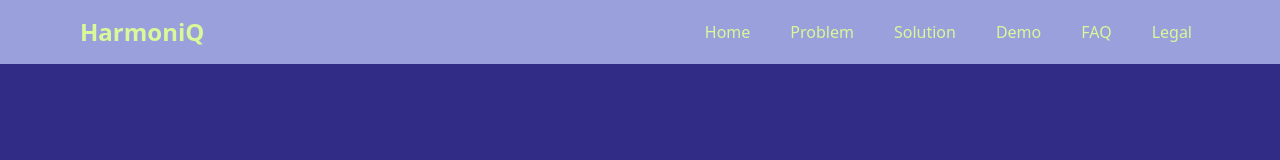
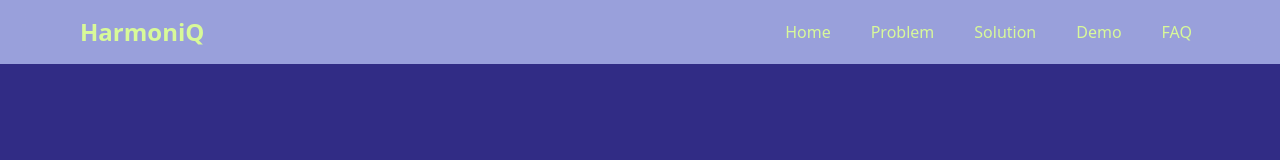
Before and after one commit to Poltergeistz/HarmoniQ, a SvelteKit app: page / in a window 1280 px wide. Shown: the top 160 px of the page. Built offline with nearby package versions, Linux system fonts and the light colour scheme; no server answers.

Commit message:
fix: Remove Legal page (missused)

```diff
--- a/src/components/Nav.svelte
+++ b/src/components/Nav.svelte
@@ -64,12 +64,6 @@
           FAQ
         </a>
       </li>
-      <li role="none">
-        <a href="#footer" class="hover:underline focus:outline-none focus:ring-2 focus:ring-lime-400 px-2 py-1"
-          role="menuitem" aria-current={active === 'legal' ? 'page' : undefined}>
-          Legal
-        </a>
-      </li>
     </ul>
   </div>
 </nav>
```
